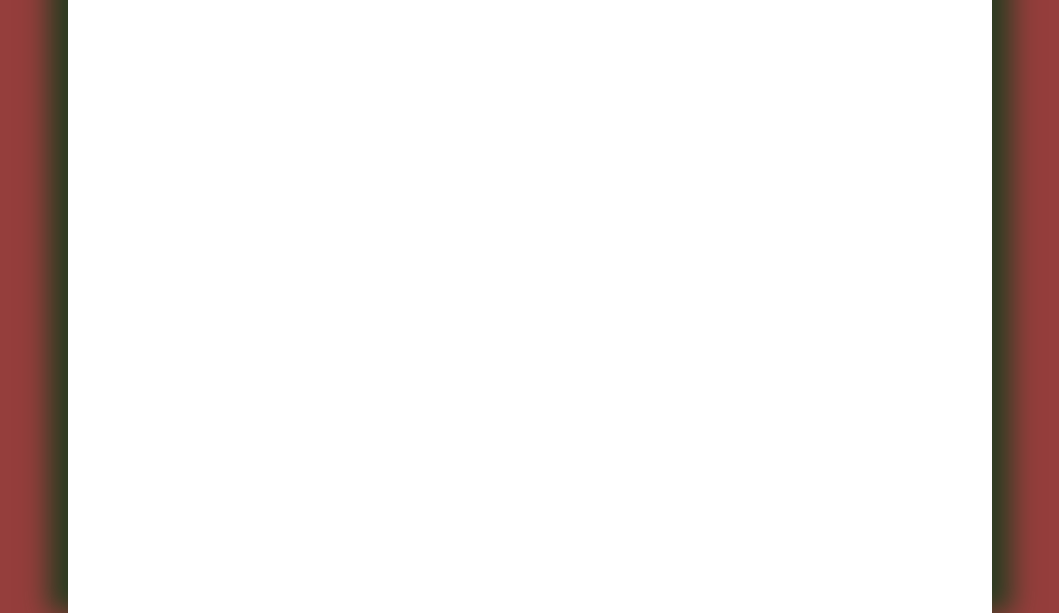
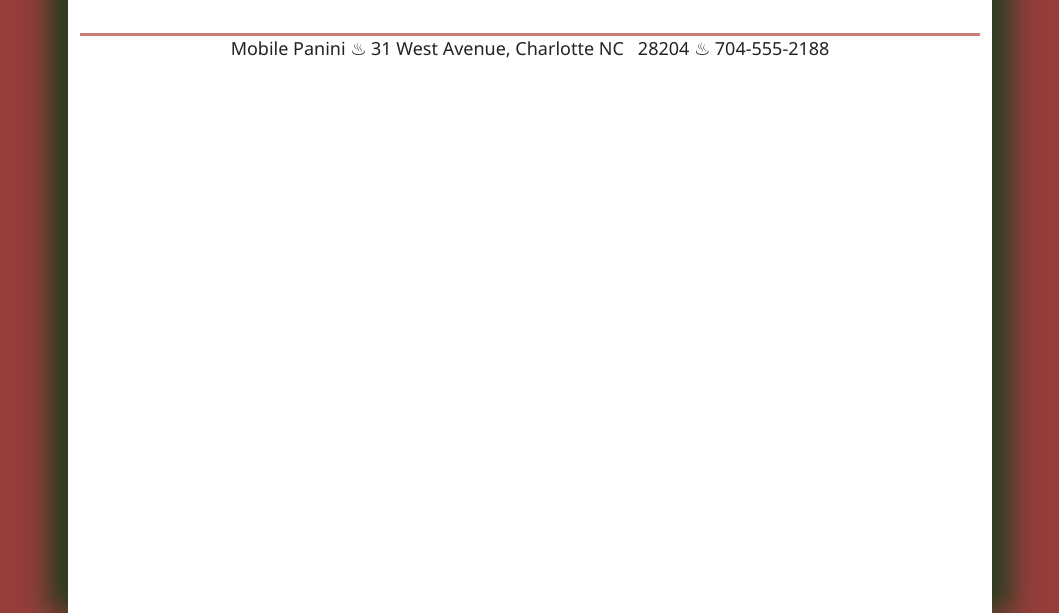
Before and after one commit to SleepySammie/CSCI181, a plain HTML site: page Module1/assignment1/mp_index.html in a window 1280 px wide. Shown: the part 187-800 px from the top of the page, without its empty margins (110-1169 px from the left). Drawn offline with Linux system fonts and the light colour scheme.

Commit message:
Added footer.

```diff
--- a/Module1/assignment1/mp_index.html
+++ b/Module1/assignment1/mp_index.html
@@ -31,8 +31,13 @@
             <li><a href="mp_events.html">Events</a></li>
             <li><a href="mp_catering.html">Catering</a></li>
          </ul>
-         </nav>
-      </a>
+      </nav>
+      <article>
+
+      </article>
+      <footer>
+         Mobile Panini &#9832; 31 West Avenue, Charlotte NC &nbsp; 28204 &#9832 704-555-2188
+      </footer>
    </header>
    <ul>
 
```
